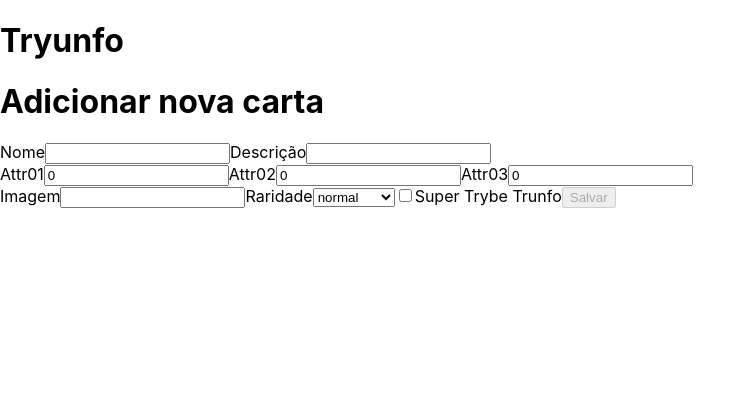
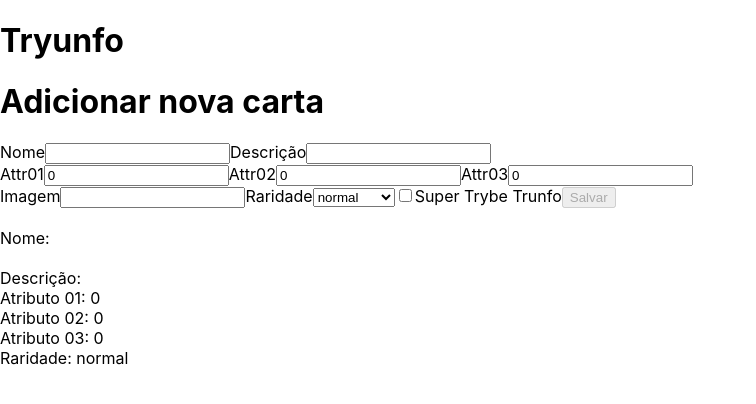
Before and after one commit to phvleite/tryunfo, a React (Create React App) app: page / in a window 1280 px wide. Shown: the top 404 px of the page, without its empty margins (0-756 px from the left). Built offline with nearby package versions, Linux system fonts and the light colour scheme.

Commit message:
requisito 3 finalizado

```diff
--- a/src/App.js
+++ b/src/App.js
@@ -1,5 +1,6 @@
 import React from 'react';
 import Form from './components/Form';
+import Card from './components/Card';
 
 class App extends React.Component {
   constructor() {
@@ -18,11 +19,8 @@
   }
 
   onInputChange = ({ target }) => {
-    console.log(target);
     const { name } = target;
     const value = target.type === 'checkbox' ? target.checked : target.value;
-    console.log(name);
-    console.log(value);
     this.setState({ [name]: value });
   }
 
@@ -46,6 +44,7 @@
     return (
       <div>
         <h1>Tryunfo</h1>
+        <div className="box-form">
           <Form
             cardName={ cardName }
             cardDescription={ cardDescription }
@@ -59,29 +58,18 @@
             isSaveButtonDisabled={ saveButton }
             onSaveButtonClick={ this.onSaveButtonClick }
           />
-        <div>
-          {/* {
-            superTryunfo.map((card) => (
-              <span key={ card.cardName }>
-                { card.cardName }
-                <br />
-                { card.cardDescription }
-                <br />
-                { card.cardAttr1 }
-                <br />
-                { card.cardAttr2 }
-                <br />
-                { card.cardAttr3 }
-                <br />
-                { card.cardImage }
-                <br />
-                { card.cardRare }
-                <br />
-                { card.cardTrunfo }
-                <br />
-              </span>
-            ))
-          } */}
+        </div>
+        <div className="box-card-preview">
+          <Card
+            cardName={ cardName }
+            cardDescription={ cardDescription }
+            cardAttr1={ cardAttr1 }
+            cardAttr2={ cardAttr2 }
+            cardAttr3={ cardAttr3 }
+            cardImage={ cardImage }
+            cardRare={ cardRare }
+            cardTrunfo={ cardTrunfo }
+          />
         </div>
       </div>
     );
--- /dev/null
+++ b/src/components/Card.js
@@ -0,0 +1,77 @@
+import React, { Component } from 'react';
+import PropTypes from 'prop-types';
+
+class Card extends Component {
+  render() {
+    const {
+      cardName,
+      cardDescription,
+      cardAttr1,
+      cardAttr2,
+      cardAttr3,
+      cardImage,
+      cardRare,
+      cardTrunfo,
+    } = this.props;
+
+    const isSuperTrunfo = (
+      <span data-testid="trunfo-card">
+        Super Trunfo
+      </span>
+    );
+
+    return (
+      <div>
+        <br />
+        <span data-testid="name-card">
+          Nome:&nbsp;
+          { cardName }
+        </span>
+        <br />
+        <span>
+          <img src={ cardImage } alt={ cardName } data-testid="image-card" />
+        </span>
+        <br />
+        <span data-testid="description-card">
+          Descrição:&nbsp;
+          { cardDescription }
+        </span>
+        <br />
+        <span data-testid="attr1-card">
+          Atributo 01:&nbsp;
+          { cardAttr1 }
+        </span>
+        <br />
+        <span data-testid="attr2-card">
+          Atributo 02:&nbsp;
+          { cardAttr2 }
+        </span>
+        <br />
+        <span data-testid="attr3-card">
+          Atributo 03:&nbsp;
+          { cardAttr3 }
+        </span>
+        <br />
+        <span data-testid="rare-card">
+          Raridade:&nbsp;
+          { cardRare }
+        </span>
+        <br />
+        { cardTrunfo ? isSuperTrunfo : '' }
+      </div>
+    );
+  }
+}
+
+Card.propTypes = {
+  cardName: PropTypes.string.isRequired,
+  cardDescription: PropTypes.string.isRequired,
+  cardAttr1: PropTypes.string.isRequired,
+  cardAttr2: PropTypes.string.isRequired,
+  cardAttr3: PropTypes.string.isRequired,
+  cardImage: PropTypes.string.isRequired,
+  cardRare: PropTypes.string.isRequired,
+  cardTrunfo: PropTypes.bool.isRequired,
+};
+
+export default Card;
--- a/src/components/Form.js
+++ b/src/components/Form.js
@@ -2,10 +2,6 @@
 import PropTypes from 'prop-types';
 
 class Form extends Component {
-  onSaveButtonClick = (element) => {
-    element.preventDefault();
-  }
-
   render() {
     const {
       cardName,
```
Lines whose indentation alone changed are shown as unchanged.
